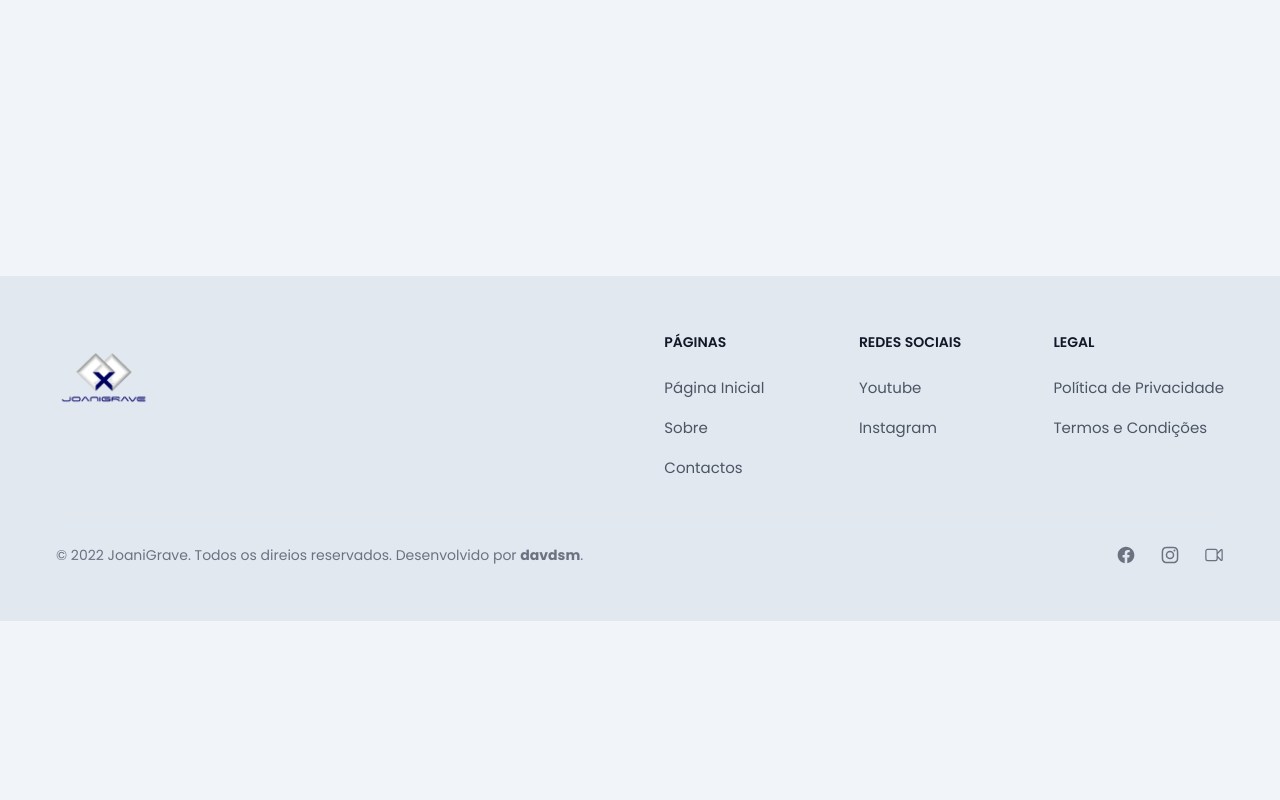
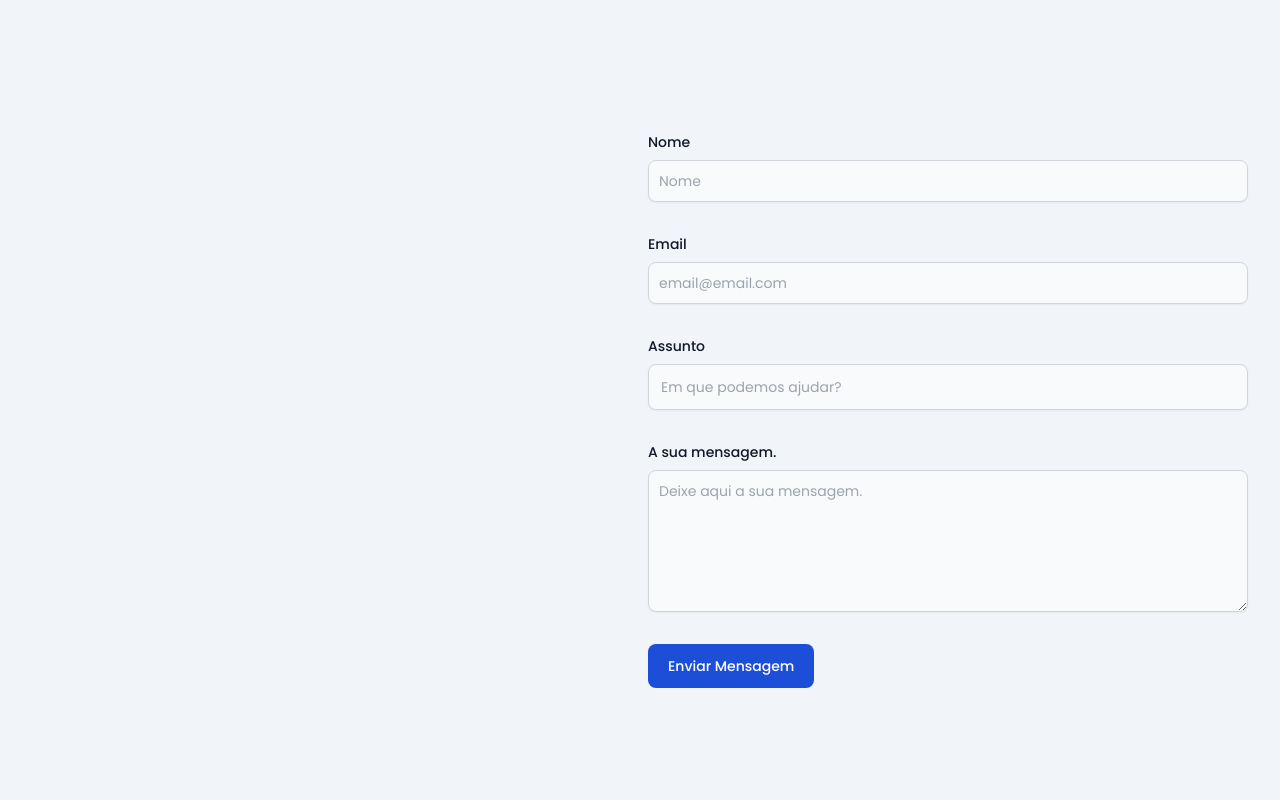
Before and after one commit to davdsm/Joanigrave, a Vue app in the folder app/: page /contacts in a window 1280 px wide. Shown: the part 520-1320 px from the top of the page. Before the commit the page ends 1141 px from the top, so only its background shows below. Built offline with nearby package versions, Linux system fonts and the light colour scheme.

Commit message:
create form on contacts page

```diff
--- a/app/src/views/ContactsPage.vue
+++ b/app/src/views/ContactsPage.vue
@@ -1,6 +1,6 @@
 <template>
-  <section class="container px-8 mx-auto py-72">
-    <div class="entry w-2/4 text-center mx-auto">
+  <section class="container px-8 mx-auto pt-72 pb-40 max-sm:pt-48">
+    <div class="entry w-2/4 text-center mx-auto max-sm:w-full">
       <h1
         class="mb-4 text-3xl font-extrabold text-gray-900 dark:text-white md:text-5xl lg:text-6xl"
       >
@@ -17,7 +17,74 @@
         alcançar os seus objetivos. Não perca mais tempo e entre em contato
         conosco agora mesmo!
       </p>
-
+    </div>
+    <div class="entry delay1 sm:flex gap-4 pt-36 max-sm:pt-20">
+      <div class="sm:w-2/4"></div>
+      <div class="sm:w-2/4">
+        <form action="#" class="space-y-8">
+          <div>
+            <label
+              for="name"
+              class="block mb-2 text-sm font-medium text-gray-900 dark:text-gray-300"
+              >Nome</label
+            >
+            <input
+              type="text"
+              id="name"
+              class="shadow-sm bg-gray-50 border border-gray-300 text-gray-900 text-sm rounded-lg block w-full p-2.5 dark:bg-gray-700 dark:border-gray-600 dark:placeholder-gray-400 dark:text-white dark:shadow-sm-light"
+              placeholder="Nome"
+              required
+            />
+          </div>
+          <div>
+            <label
+              for="email"
+              class="block mb-2 text-sm font-medium text-gray-900 dark:text-gray-300"
+              >Email</label
+            >
+            <input
+              type="email"
+              id="email"
+              class="shadow-sm bg-gray-50 border border-gray-300 text-gray-900 text-sm rounded-lg block w-full p-2.5 dark:bg-gray-700 dark:border-gray-600 dark:placeholder-gray-400 dark:text-white dark:shadow-sm-light"
+              placeholder="email@email.com"
+              required
+            />
+          </div>
+          <div>
+            <label
+              for="subject"
+              class="block mb-2 text-sm font-medium text-gray-900 dark:text-gray-300"
+              >Assunto</label
+            >
+            <input
+              type="text"
+              id="subject"
+              class="block p-3 w-full text-sm text-gray-900 bg-gray-50 rounded-lg border border-gray-300 shadow-sm dark:bg-gray-700 dark:border-gray-600 dark:placeholder-gray-400 dark:text-white dark:shadow-sm-light"
+              placeholder="Em que podemos ajudar?"
+              required
+            />
+          </div>
+          <div class="sm:col-span-2">
+            <label
+              for="message"
+              class="block mb-2 text-sm font-medium text-gray-900 dark:text-gray-400"
+              >A sua mensagem.</label
+            >
+            <textarea
+              id="message"
+              rows="6"
+              class="block p-2.5 w-full text-sm text-gray-900 bg-gray-50 rounded-lg shadow-sm border border-gray-300 dark:bg-gray-700 dark:border-gray-600 dark:placeholder-gray-400 dark:text-white"
+              placeholder="Deixe aqui a sua mensagem."
+            ></textarea>
+          </div>
+          <button
+            type="submit"
+            class="py-3 px-5 text-sm font-medium text-center text-white rounded-lg bg-primary-700 sm:w-fit hover:bg-primary-800 focus:ring-4 focus:outline-none focus:ring-primary-300 dark:bg-primary-600 dark:hover:bg-primary-700 dark:focus:ring-primary-800"
+          >
+            Enviar Mensagem
+          </button>
+        </form>
+      </div>
     </div>
   </section>
 </template>
```
